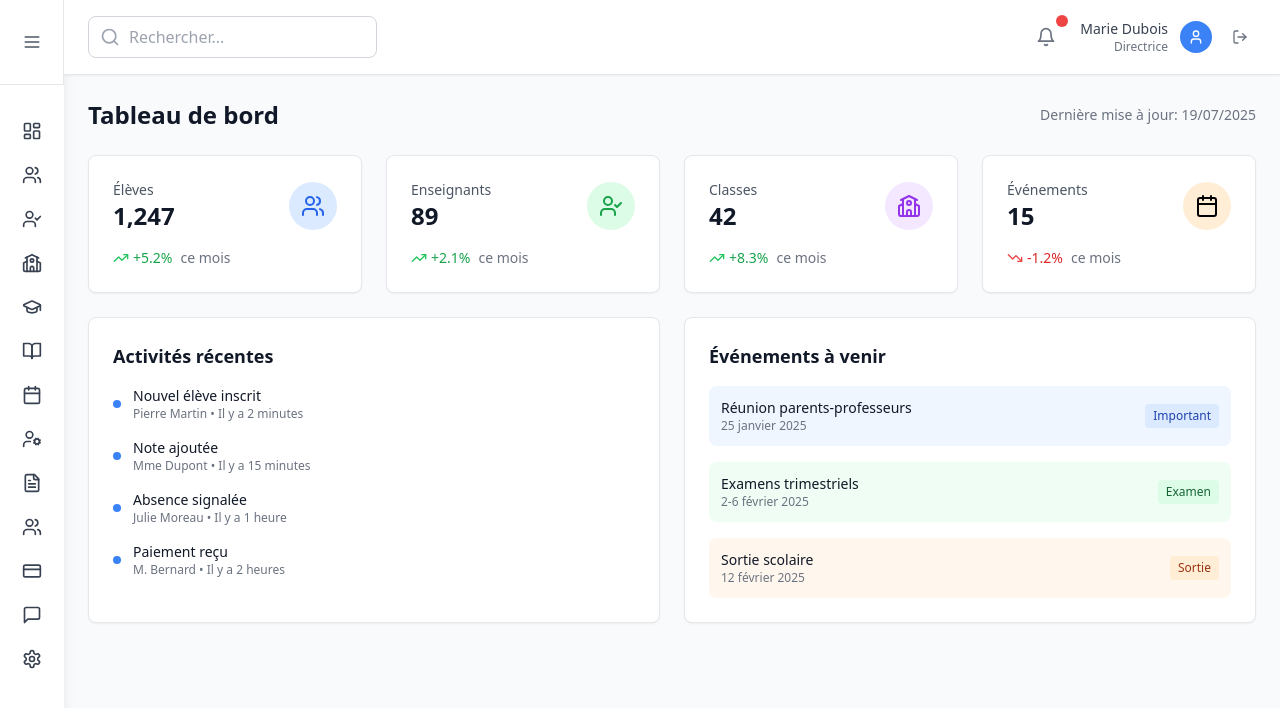
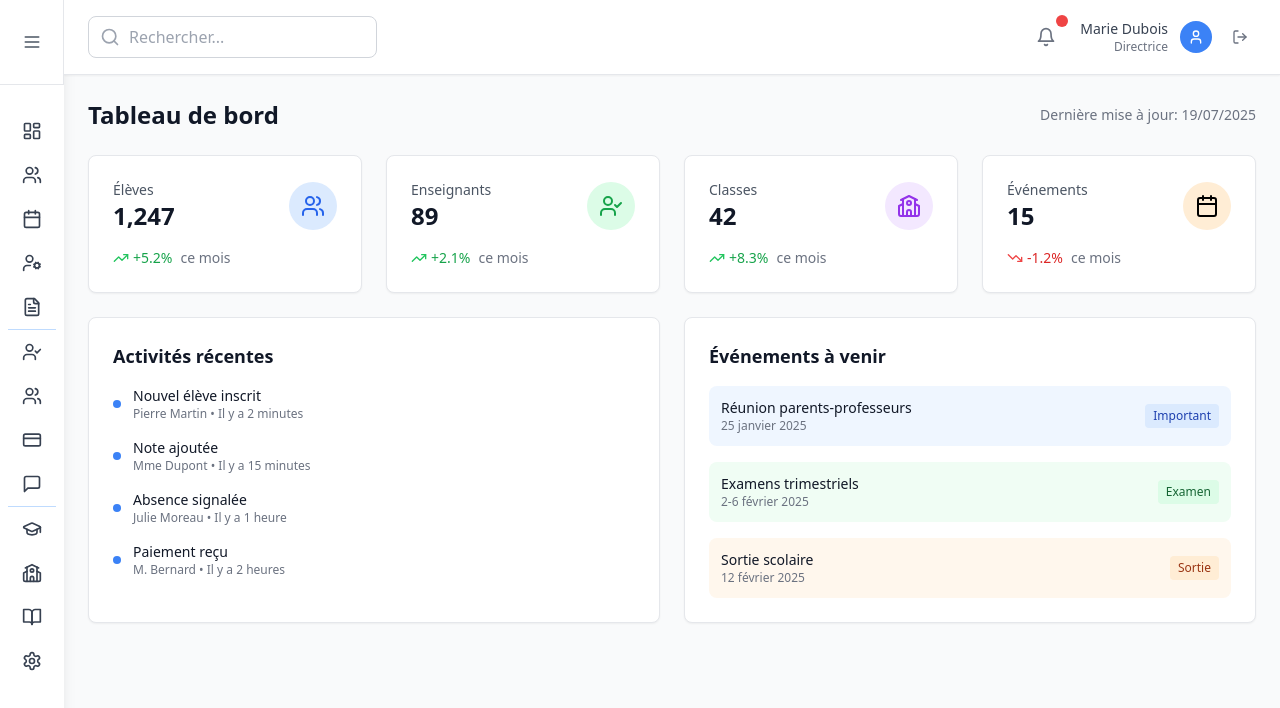
Before and after one commit to Hajatiana-0407/Mirva-School-Management, a React (Vite) app in the folder Client/: page / in a window 1280 px wide. Both pictures are taken after a click on the button 187 px from the left and 48 px from the top of the page. Shown: the top 708 px of the page. Built offline with nearby package versions, Linux system fonts and the light colour scheme; no server answers.

Commit message:
Fix: Chage side bare structure into adding parent menue

```diff
--- a/Client/src/components/Layout/Sidebar.tsx
+++ b/Client/src/components/Layout/Sidebar.tsx
@@ -12,35 +12,208 @@ import {
   CreditCard,
   Settings,
   ChevronRight,
+  ChevronDown,
   Menu,
   ChevronLeft
 } from 'lucide-react';
 import { NavLink } from 'react-router-dom';
 import clsx from 'clsx';
+import { useState } from 'react';
+
+interface MenuItemType {
+  id: string;
+  label: string;
+  icon: React.ComponentType<{ className?: string }>;
+  path?: string;
+  children?: MenuItemType[];
+}
 
 interface SidebarPropsType {
   collapsed: boolean;
   onToggleCollapse: () => void;
 }
+const menuItems: MenuItemType[] = [
+  { id: 'dashboard', label: 'Tableau de bord', icon: LayoutDashboard, path: '/dashboard' },
 
-const Sidebar = ({ collapsed, onToggleCollapse }: SidebarPropsType) => {
-
-  const menuItems = [
-    { id: 'dashboard', label: 'Tableau de bord', icon: LayoutDashboard, path: '/dashboard' },
   { id: 'students', label: 'Élèves', icon: Users, path: '/students' },
-    { id: 'employees', label: 'Employés', icon: UserCheck, path: '/employees' },
-    { id: 'classes', label: 'Classes', icon: School, path: '/classes' },
-    { id: 'levels', label: 'Niveaux', icon: GraduationCap, path: '/levels' },
-    { id: 'subjects', label: 'Matières', icon: BookOpen, path: '/subjects' },
   { id: 'schedule', label: 'Emploi du temps', icon: Calendar, path: '/schedule' },
   { id: 'attendance', label: 'Présences', icon: UserCog, path: '/attendance' },
   { id: 'exams', label: 'Examens et Notes', icon: FileText, path: '/exams' },
+
+  // Section Administration
+  {
+    id: 'management',
+    label: 'Administration',
+    icon: UserCheck,
+    children: [
+      { id: 'employees', label: 'Employés', icon: UserCheck, path: '/employees' },
       { id: 'parents', label: 'Parents', icon: Users, path: '/parents' },
       { id: 'payments', label: 'Paiements', icon: CreditCard, path: '/payments' },
       { id: 'messages', label: 'Messagerie', icon: MessageSquare, path: '/messages' },
+    ],
+  },
+
+  // Section Paramétrage
+  {
+    id: 'settingsSection',
+    label: 'Configuration',
+    icon: Settings,
+    children: [
+      { id: 'levels', label: 'Niveaux', icon: GraduationCap, path: '/levels' },
+      { id: 'classes', label: 'Classes', icon: School, path: '/classes' },
+      { id: 'subjects', label: 'Matières', icon: BookOpen, path: '/subjects' },
       { id: 'settings', label: 'Paramètres', icon: Settings, path: '/settings' },
+      // Ici tu peux ajouter d'autres menus liés aux paramètres si besoin
+    ],
+  },
 ];
 
+
+const flattenMenuItems = (items: MenuItemType[]): MenuItemType[] => {
+  let flat: MenuItemType[] = [];
+  items.forEach(item => {
+    flat.push(item);
+    if (item.children) {
+      flat = flat.concat(item.children);
+    }
+  });
+  return flat;
+};
+
+const Sidebar = ({ collapsed, onToggleCollapse }: SidebarPropsType) => {
+  const [openMenus, setOpenMenus] = useState<{ [key: string]: boolean }>({});
+
+  const handleToggleMenu = (id: string) => {
+    setOpenMenus((prev) => ({
+      ...prev,
+      [id]: !prev[id],
+    }));
+  };
+
+  // Rendu des menus pour collapsed
+  const renderCollapsedMenuItems = () => {
+    const flatMenus = flattenMenuItems(menuItems);
+    return (
+      <ul>
+        {flatMenus.map((menu, idx) => {
+          const Icon = menu.icon;
+          return (
+            <li key={menu.id} className="relative">
+              {menu.path ? (
+                <NavLink
+                  to={menu.path}
+                  title={menu.label}
+                  className={({ isActive }: { isActive: boolean }) =>
+                    clsx(
+                      "px-4 justify-center w-full flex items-center py-3 text-left transition-colors group relative",
+                      isActive
+                        ? "bg-blue-50 text-blue-700 border-r-2 border-blue-700"
+                        : "text-gray-700 hover:bg-gray-50"
+                    )
+                  }
+                >
+                  <Icon className="w-5 h-5" />
+                  <div className="absolute left-full ml-2 px-2 py-1 bg-gray-800 text-white text-sm rounded opacity-0 group-hover:opacity-100 transition-opacity duration-200 pointer-events-none whitespace-nowrap z-50">
+                    {menu.label}
+                  </div>
+                </NavLink>
+              ) : (
+                idx < flatMenus.length - 1 && (
+                  <hr className="border-t border-blue-200 mx-2" />
+                )
+              )}
+            </li>
+          );
+        })}
+      </ul>
+    );
+  };
+
+  // Rendu récursif des menus et sous-menus (pour non-collapsed)
+  const renderMenuItems = (items: MenuItemType[], level = 0) => (
+    <ul className='space-y-0.5'>
+      {items.map((menu, idx) => {
+        const Icon = menu.icon;
+        const hasChildren = !!menu.children?.length;
+        const isOpen = openMenus[menu.id];
+
+        return (
+          <li key={menu.id}>
+            {menu.path ? (
+              <NavLink
+                to={menu.path}
+                title={collapsed ? menu.label : ''}
+                className={({ isActive }: { isActive: boolean }) =>
+                  clsx(
+                    {
+                      "px-4 justify-center": collapsed,
+                      "px-6": !collapsed,
+                      "bg-blue-50 text-blue-700 border-r-2 border-blue-700": isActive,
+                      "text-gray-700 hover:bg-gray-50": !isActive,
+                    },
+                    "w-full flex items-center py-3 text-left transition-colors group relative",
+                    level > 0 ? "pl-8" : ""
+                  )
+                }
+              >
+                {({ isActive }: { isActive: boolean }) => (
+                  <>
+                    <Icon className={`w-5 h-5 ${collapsed ? '' : 'mr-3'}`} />
+                    {!collapsed && (
+                      <>
+                        <span className="font-medium">{menu.label}</span>
+                        {isActive && <ChevronRight className="w-4 h-4 ml-auto" />}
+                      </>
+                    )}
+                    {collapsed && (
+                      <div className="absolute left-full ml-2 px-2 py-1 bg-gray-800 text-white text-sm rounded opacity-0 group-hover:opacity-100 transition-opacity duration-200 pointer-events-none whitespace-nowrap z-50">
+                        {menu.label}
+                      </div>
+                    )}
+                  </>
+                )}
+              </NavLink>
+            ) : (
+              <button
+                type="button"
+                className={clsx(
+                  "w-full flex items-center py-3 px-6 text-left transition-colors font-medium text-gray-700 hover:bg-blue-100 bg-gray-100",
+                  collapsed ? "justify-center px-4" : "",
+                  level > 0 ? "pl-8" : ""
+                )}
+                onClick={() => handleToggleMenu(menu.id)}
+              >
+                <Icon className={`w-5 h-5 ${collapsed ? '' : 'mr-3'}`} />
+                {!collapsed && (
+                  <>
+                    <span>{menu.label}</span>
+                    <span className="ml-auto">
+                      <ChevronDown
+                        className={clsx(
+                          "w-4 h-4 transition-transform",
+                          isOpen ? "rotate-180" : ""
+                        )}
+                      />
+                    </span>
+                  </>
+                )}
+                {collapsed && (
+                  <div className="absolute left-full ml-2 px-2 py-1 bg-gray-800 text-white text-sm rounded opacity-0 group-hover:opacity-100 transition-opacity duration-200 pointer-events-none whitespace-nowrap z-50">
+                    {menu.label}
+                  </div>
+                )}
+              </button>
+            )}
+            {hasChildren && isOpen && !collapsed && (
+              <div className="ml-2 border-l border-blue-100">
+                {renderMenuItems(menu.children!, level + 1)}
+              </div>
+            )}
+          </li>
+        );
+      })}
+    </ul>
+  );
 
   return (
     <div className={`${collapsed ? 'w-16' : 'w-64'} bg-white shadow-lg transition-all duration-300 ease-in-out flex flex-col min-h-screen`}>
@@ -66,49 +239,7 @@ const Sidebar = ({ collapsed, onToggleCollapse }: SidebarPropsType) => {
         </div>
       </div>
       <nav className="mt-6 flex-1 overflow-y-auto">
-        <ul className="">
-          {menuItems.map((menu) => {
-            return (
-              <li key={menu.id}>
-                <NavLink
-                  to={menu.path}
-                  title={collapsed ? menu.label : ''}
-                  className={({ isActive }: { isActive: boolean }) => {
-                    return clsx(
-                      {
-                        "px-4 justify-center": collapsed,
-                        "px-6": !collapsed,
-                        "bg-blue-50 text-blue-700 border-r-2 border-blue-700": isActive,
-                        "text-gray-700 hover:bg-gray-50": !isActive,
-                      },
-                      "w-full flex items-center py-3 text-left transition-colors group relative"
-                    );
-                  }}
-                >
-                  {({ isActive }: { isActive: boolean }) => {
-                    const Icon = menu.icon;
-                    return (
-                      <>
-                        <Icon className={`w-5 h-5 ${collapsed ? '' : 'mr-3'}`} />
-                        {!collapsed && (
-                          <>
-                            <span className="font-medium">{menu.label}</span>
-                            {isActive && <ChevronRight className="w-4 h-4 ml-auto" />}
-                          </>
-                        )}
-                        {collapsed && (
-                          <div className="absolute left-full ml-2 px-2 py-1 bg-gray-800 text-white text-sm rounded opacity-0 group-hover:opacity-100 transition-opacity duration-200 pointer-events-none whitespace-nowrap z-50">
-                            {menu.label}
-                          </div>
-                        )}
-                      </>
-                    );
-                  }}
-                </NavLink>
-              </li>
-            );
-          })}
-        </ul>
+        {collapsed ? renderCollapsedMenuItems() : renderMenuItems(menuItems)}
       </nav>
     </div>
   );
```
Lines whose indentation alone changed are shown as unchanged.
